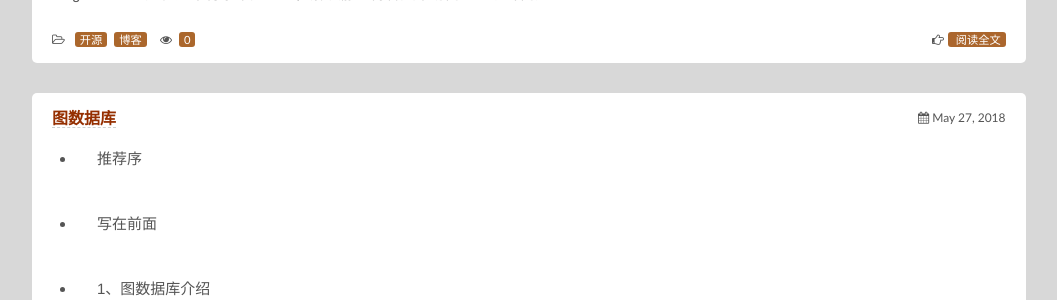
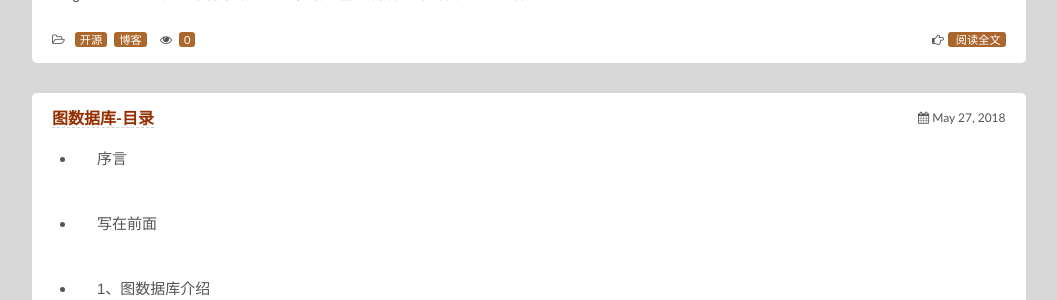
Before and after one commit to fk1091889767/tanwubin.github.io, a Jekyll site: the page built from index.html, in a window 1280 px wide and 900 px high, scrolled down 732 px. Shown: the part 152-452 px from the top of the window, without its empty margins (111-1168 px from the left). Built offline with Jekyll 4.4.1, drawn with Linux system fonts in a browser that asks for light colours; nearby versions of some CDN libraries.

Commit message:
update a post:graph db

```diff
--- a/_posts/2018-05-27-graph-databases-tableofcontents.md
+++ b/_posts/2018-05-27-graph-databases-tableofcontents.md
@@ -1,6 +1,6 @@
 ---
 layout: post
-title: 图数据库
+title: 图数据库-目录
 tags:
 - 开源
 - GitHub
@@ -10,7 +10,7 @@ published: true
 top: false
 ---
 
-- 推荐序
+- 序言
 
 - 写在前面
 
```
